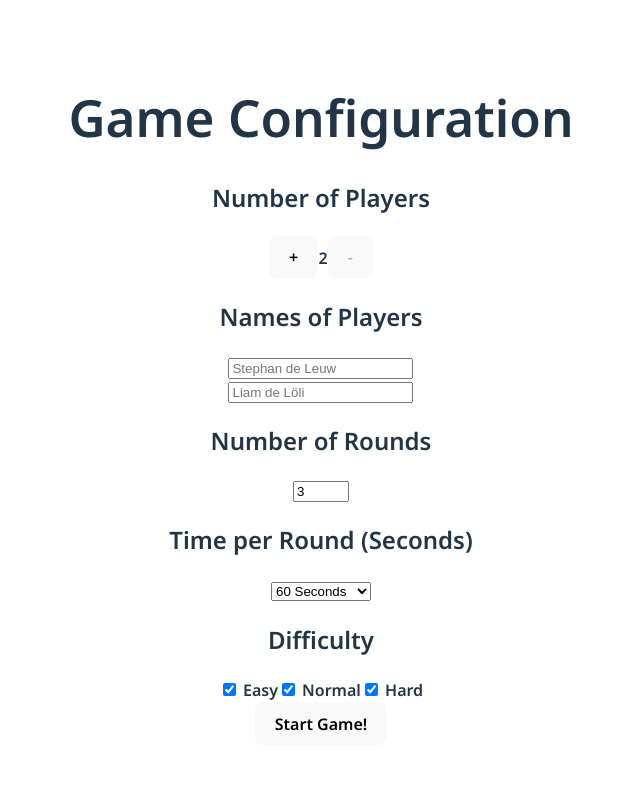
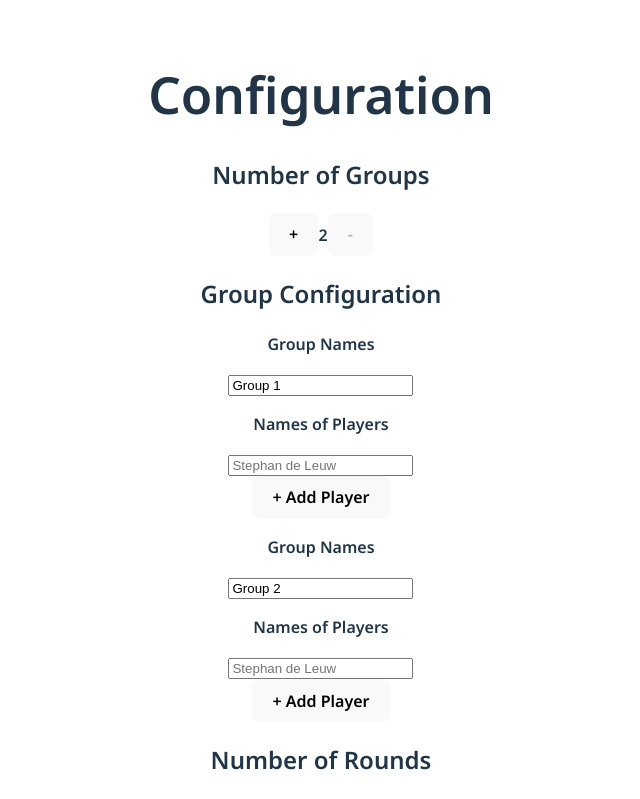
Before and after one commit to hagmannStephan/prosecco-party-vue, a Vue app: page /activity/game-config in a window 1280 px wide. Shown: the top 799 px of the page, without its empty margins (319-959 px from the left). Built offline with nearby package versions, Linux system fonts and the light colour scheme.

Commit message:
feat: updated game-config to work with groups

```diff
--- a/src/locales/de/games/activity/ActivityConfig.ts
+++ b/src/locales/de/games/activity/ActivityConfig.ts
@@ -7,14 +7,22 @@ export default {
             "1": "Stephan de Leuw",
             "2": "Liam de Löli",
             "3+": "Jojo de Chef"
-        }
+        },
+        "add": "Spieler:in hinzufügen",
+    },
+    "groups": {
+        "num": "Anzahl Gruppen",
+        "setup": "Gruppenkonfiguration",
+        "name": "Gruppennamen",
+        "name-placeholder": "S Leuwe Rudel",
+        "default": "Gruppe {num}",
     },
     "round": {
         "num": "Anzahl Runden",
         "time": "Zeit pro Runde (Sekunden)",
         "sec": "Sekunden"
     },
-    "mode": {
+    "difficulty": {
         "title": "Schwierigkeit",
         "easy": "Einfach",
         "normal": "Normal",
@@ -24,6 +32,9 @@ export default {
         "min-players": "Es müssen mindestens 2 Spielende teilnehmen.",
         "name-required": "Bitte geben Sie einen Namen für alle Spielenden ein.",
         "mode-required": "Bitte wählen Sie mindestens einen Spielmodus.",
+        "min-groups": "Es müssen mindestens 2 Gruppen gebildet werden.",
+        "min-players-per-group": "Es muss mindestens 1 Spieler pro Gruppe geben.",
+        "group-name-required": "Bitte geben Sie einen Namen für alle Gruppen ein.",
     },
     "start-game": "Spiel starten!",
 }
--- a/src/locales/en/games/activity/ActivityConfig.ts
+++ b/src/locales/en/games/activity/ActivityConfig.ts
@@ -1,5 +1,5 @@
 export default {
-    "title": "Game Configuration",
+    "title": "Configuration",
     "player": {
         "num": "Number of Players",
         "name": "Names of Players",
@@ -7,14 +7,22 @@ export default {
             "1": "Stephan de Leuw",
             "2": "Liam de Löli",
             "3+": "Jojo de Chef"
-        }
+        },
+        "add": "Add Player",
+    },
+    "groups": {
+        "num": "Number of Groups",
+        "setup": "Group Configuration",
+        "name": "Group Names",
+        "name-placeholder": "S Leuwe Pack",
+        "default": "Group {num}",
     },
     "round": {
         "num": "Number of Rounds",
         "time": "Time per Round (Seconds)",
         "sec": "Seconds"
     },
-    "mode": {
+    "difficulty": {
         "title": "Difficulty",
         "easy": "Easy",
         "normal": "Normal",
@@ -24,6 +32,9 @@ export default {
         "min-players": "At least 2 players must participate.",
         "name-required": "Please enter a name for all players.",
         "mode-required": "Please select at least one game mode.",
+        "min-groups": "At least 2 groups must be formed.",
+        "min-players-per-group": "There must be at least 1 player per group.",
+        "group-name-required": "Please enter a name for all groups.",
     },
     "start-game": "Start Game!",
 }
--- a/src/views/games/activity/ActivityConfig.vue
+++ b/src/views/games/activity/ActivityConfig.vue
@@ -9,39 +9,76 @@ const pushRouter = usePushRouter();
 const gameStore = useGameStore();
 
 // Form data
-const players = ref([
-  { id: 1, name: '', score: 0 },
-  { id: 2, name: '', score: 0 }
+const groups = ref([
+  { id: 1, name: t('activity.config.groups.default', { num: 1 }), players: [{ id: 1, name: '' }], score: 0 },
+  { id: 2, name: t('activity.config.groups.default', { num: 2 }), players: [{ id: 2, name: '' }], score: 0 }
 ]);
 const rounds = ref(3);
 const timePerRound = ref(60);
 const selectedGameModes = ref(['easy', 'normal', 'hard']);
 const gameModes = ['easy', 'normal', 'hard'];
 
-// Add a new player
-const addPlayer = () => {
-  const newId = players.value.length > 0 ? Math.max(...players.value.map(p => p.id)) + 1 : 1;
-  players.value.push({ id: newId, name: '', score: 0 });
+// Add a new group
+const addGroup = () => {
+  const newId = groups.value.length > 0 ? Math.max(...groups.value.map(g => g.id)) + 1 : 1;
+  groups.value.push({
+    id: newId,
+    name: t('activity.config.groups.default', { num: newId }),
+    players: [],
+    score: 0
+  });
 };
 
-// Remove a player
-const removePlayer = (id: number) => {
-  if (players.value.length > 2) {
-    players.value = players.value.filter(player => player.id !== id);
+// Remove a group
+const removeGroup = (id: number) => {
+  if (groups.value.length > 2) {
+    groups.value = groups.value.filter(group => group.id !== id);
+  }
+};
+
+// Add a player to a group
+const addPlayer = (groupId: number) => {
+  const group = groups.value.find(g => g.id === groupId);
+  if (group) {
+    const playersInGroup = group.players;
+    const newId = playersInGroup.length > 0 ? Math.max(...playersInGroup.map(p => p.id)) + 1 : 1;
+    group.players.push({ id: newId, name: '' });
+  }
+};
+
+// Remove a player from a group
+const removePlayer = (groupId: number, playerId: number) => {
+  const group = groups.value.find(g => g.id === groupId);
+  if (group && group.players.length > 1) {
+    group.players = group.players.filter(player => player.id !== playerId);
   }
 };
 
 // Submit the form and start the game
 const startGame = () => {
-  // Validate that we have at least 2 players
-  if (players.value.length < 2) {
-    alert(t('activity.config.error.min-players'));
+  // Validate that we have at least 2 groups
+  if (groups.value.length < 2) {
+    alert(t('activity.config.error.min-groups'));
+    return;
+  }
+
+  // Validate that each group has at least one player
+  if (groups.value.some(group => group.players.length === 0)) {
+    alert(t('activity.config.error.min-players-per-group'));
     return;
   }
 
   // Validate that all players have names
-  if (players.value.some(player => !player.name.trim())) {
+  for (const group of groups.value) {
+    if (group.players.some(player => !player.name.trim())) {
       alert(t('activity.config.error.name-required'));
+      return;
+    }
+  }
+
+  // Validate that all groups have names
+  if (groups.value.some(group => !group.name.trim())) {
+    alert(t('activity.config.error.group-name-required'));
     return;
   }
 
@@ -53,12 +90,12 @@ const startGame = () => {
 
   // Save settings to the store
   gameStore.setGameSettings({
-    players: players.value,
+    groups: groups.value,
     rounds: rounds.value,
     timePerRound: timePerRound.value,
     gameModes: selectedGameModes.value,
     currentRound: 0,
-    currentPlayer: 0,
+    currentPlayerIndex: 0,
   });
 
   gameStore.init();
@@ -67,10 +104,11 @@ const startGame = () => {
   pushRouter('/activity/break');
 };
 
-function getPlaceholder(id: number) {
-  if (id === 1) return t('activity.config.player.placeholder.1');
-  if (id === 2) return t('activity.config.player.placeholder.2');
-  return t('activity.config.player.placeholder.3+');}
+function getPlayerPlaceholder(index: number) {
+  if (index === 0) return t('activity.config.player.placeholder.1');
+  if (index === 1) return t('activity.config.player.placeholder.2');
+  return t('activity.config.player.placeholder.3+');
+}
 </script>
 
 <template>
@@ -78,32 +116,57 @@ function getPlaceholder(id: number) {
     <h1>{{ t('activity.config.title') }}</h1>
 
     <div class="form-section">
-      <h2>{{ t('activity.config.player.num') }}</h2>
-      <div class="player-controls">
-        <button @click="addPlayer" class="control-button">+</button>
-        <span>{{ players.length }}</span>
+      <h2>{{ t('activity.config.groups.num') }}</h2>
+      <div class="group-controls">
+        <button @click="addGroup" class="control-button">+</button>
+        <span>{{ groups.length }}</span>
         <button
-          @click="() => players.length > 2 && removePlayer(players[players.length - 1].id)"
+          @click="() => groups.length > 2 && removeGroup(groups[groups.length - 1].id)"
           class="control-button"
-          :disabled="players.length <= 2"
+          :disabled="groups.length <= 2"
         >-</button>
       </div>
     </div>
 
-    <div class="form-section">
-      <h2>{{ t('activity.config.player.name') }}</h2>
-      <div v-for="player in players" :key="player.id" class="player-input">
+    <div class="form-section groups-section">
+      <h2>{{ t('activity.config.groups.setup') }}</h2>
+
+      <div v-for="group in groups" :key="group.id" class="group-container">
+        <p>{{ t('activity.config.groups.name') }}</p>
+        <div class="group-header">
+          <input
+            v-model="group.name"
+            type="text"
+            :placeholder="t('activity.config.groups.name-placeholder')"
+            class="group-name-input"
+            required
+          />
+          <button
+            v-if="groups.length > 2"
+            @click="() => removeGroup(group.id)"
+            class="remove-button"
+          >×</button>
+        </div>
+        <p>{{ t('activity.config.player.name') }}</p>
+        <div class="group-players">
+          <div v-for="(player, idx) in group.players" :key="player.id" class="player-input">
             <input
               v-model="player.name"
               type="text"
-          :placeholder="getPlaceholder(player.id)"
+              :placeholder="getPlayerPlaceholder(idx)"
               required
             />
             <button
-          v-if="players.length > 2"
-          @click="() => removePlayer(player.id)"
+              v-if="group.players.length > 1"
+              @click="() => removePlayer(group.id, player.id)"
               class="remove-button"
             >×</button>
+          </div>
+
+          <button @click="() => addPlayer(group.id)" class="add-player-button">
+            + {{ t('activity.config.player.add') }}
+          </button>
+        </div>
       </div>
     </div>
 
@@ -123,7 +186,7 @@ function getPlaceholder(id: number) {
     </div>
 
     <div class="form-section">
-      <h2>{{ t('activity.config.mode.title') }}</h2>
+      <h2>{{ t('activity.config.difficulty.title') }}</h2>
       <div class="game-modes">
         <label v-for="mode in gameModes" :key="mode" class="game-mode-option">
           <input
@@ -131,7 +194,7 @@ function getPlaceholder(id: number) {
             :value="mode"
             v-model="selectedGameModes"
           />
-          {{ t(`activity.config.mode.${mode}`) }}
+          {{ t(`activity.config.difficulty.${mode}`) }}
         </label>
       </div>
     </div>
@@ -142,5 +205,4 @@ function getPlaceholder(id: number) {
   </div>
   <!-- TODO: Add option to modify word list if PWA -->
   <!-- TODO: Add option to add own game modes -->
-  <!-- TODO: Add posibility to select / unselect certain game modes -->
 </template>
```
Also changed, not shown: 1 other file (tests, documents, lock files or other folders). Lines whose indentation alone changed are shown as unchanged.
